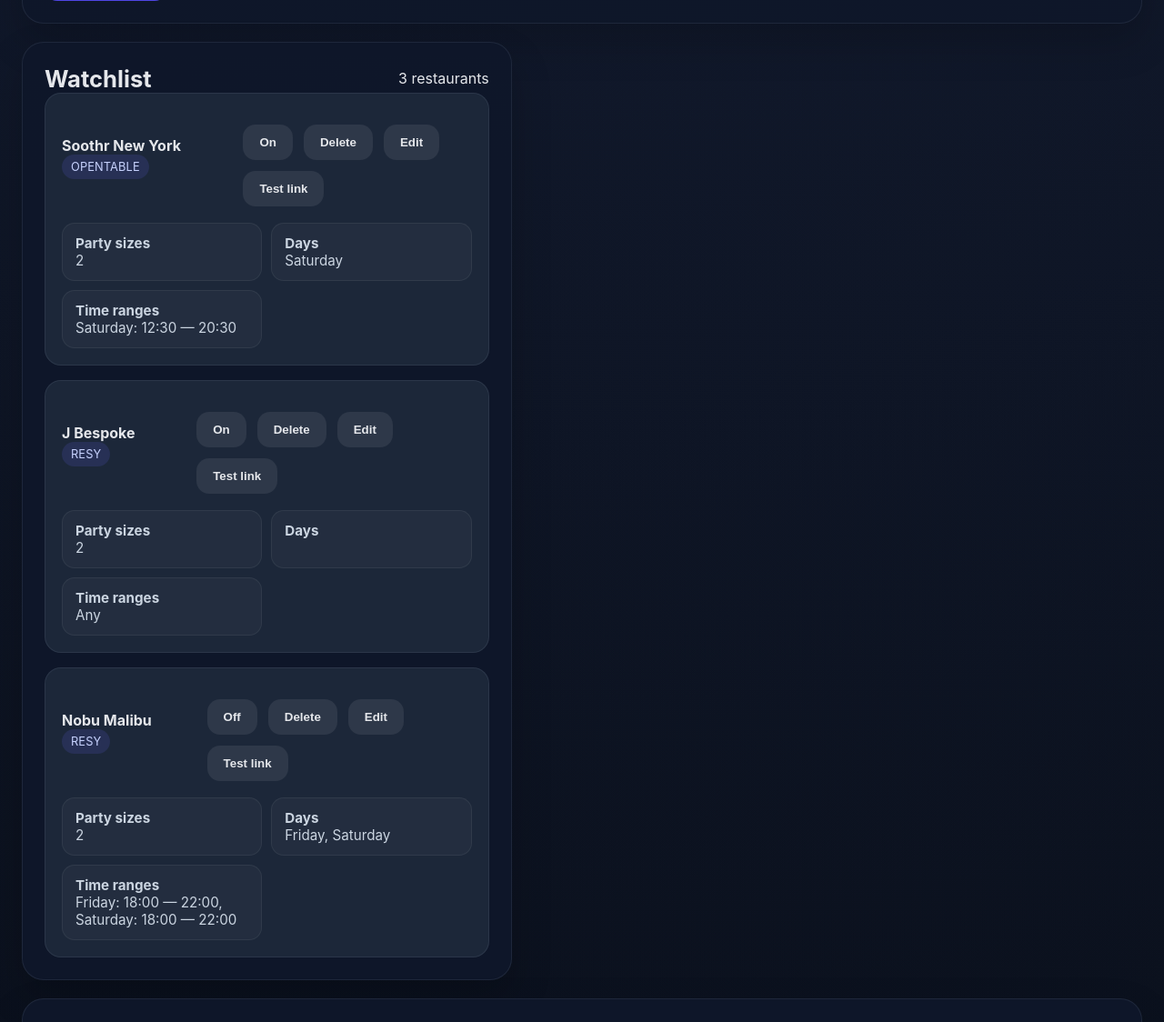
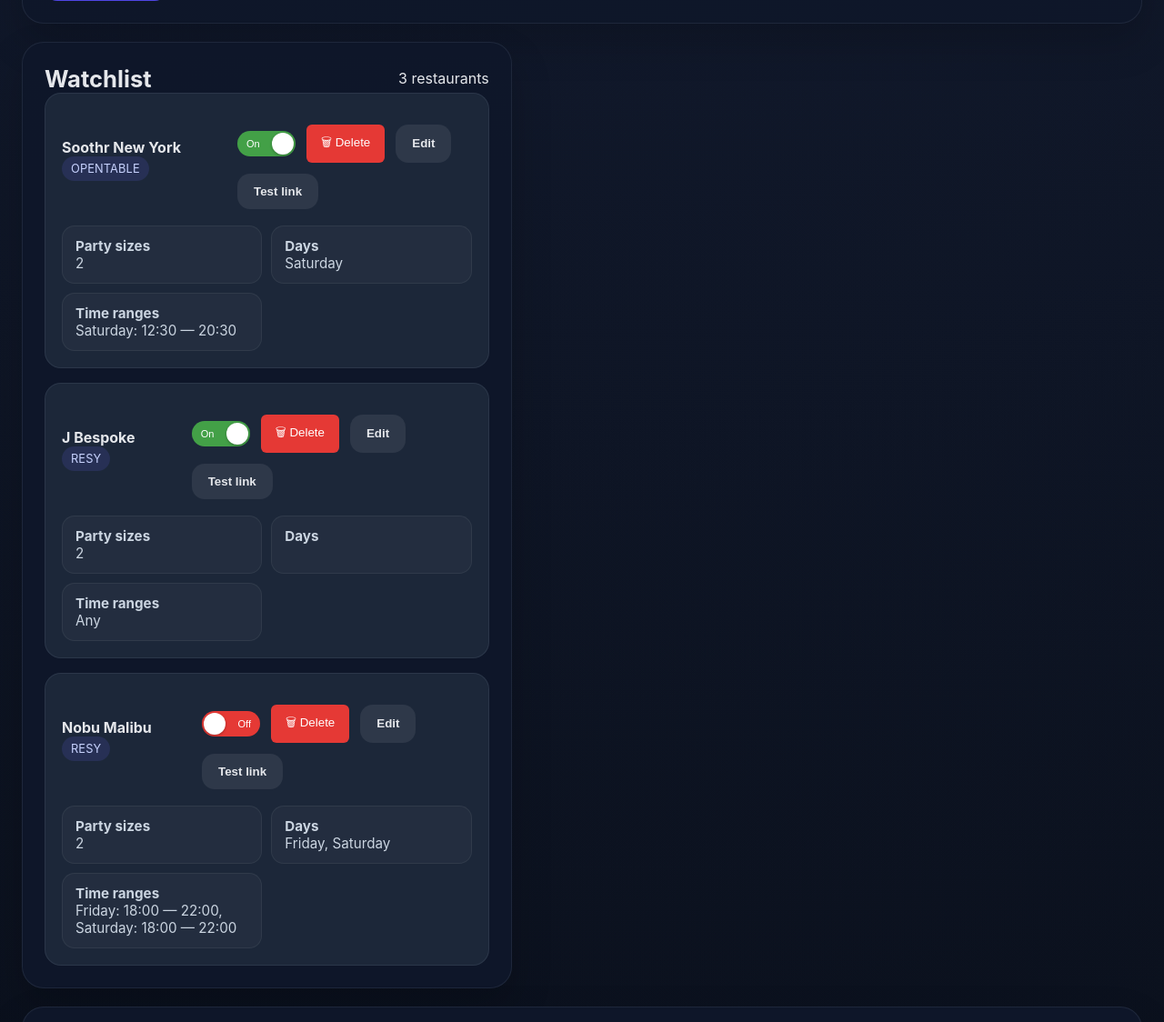
Before and after one commit to azhang1066/Restaurant-Reservations, a Flask app: page / in a window 1280 px wide. Shown: the part 1316-2440 px from the top of the page at 91% size. Run offline with Flask 3, Linux system fonts and the light colour scheme; data comes from the database, SQL or seed files in the repository; both versions use the stored data as it was after the commit; parts of the project's set-up code (start-up, migrations or seed data) failed here and were passed over.

Commit message:
UI button updates

```diff
--- a/static/app.js
+++ b/static/app.js
@@ -188,8 +188,8 @@ function renderRestaurantCard(restaurant) {
       <span class="platform-badge">${restaurant.source.toUpperCase()}</span>
     </div>
     <div class="edit-actions">
-      <button class="button button-secondary toggle-btn">${restaurant.enabled ? "On" : "Off"}</button>
-      <button class="button button-secondary delete-btn">Delete</button>
+      <button class="button toggle-switch toggle-btn" aria-pressed="${restaurant.enabled}" aria-label="Toggle monitoring for ${restaurant.name}"><span class="toggle-track"><span class="toggle-thumb"></span><span class="toggle-label-text">${restaurant.enabled ? "On" : "Off"}</span></span></button>
+      <button class="button btn-delete delete-btn">🗑 Delete</button>
       <button class="button button-secondary edit-btn">Edit</button>
       <button class="button button-secondary deep-link-btn" title="Generate a booking link for today">Test link</button>
     </div>
--- a/static/style.css
+++ b/static/style.css
@@ -183,6 +183,97 @@ body {
 
 .button-secondary {
   background: rgba(255,255,255,0.08);
+}
+
+.btn-delete {
+  background: #e53935;
+  border-radius: 6px;
+  padding: 10px 16px;
+  gap: 6px;
+  color: #ffffff;
+  font-weight: 500;
+  transition: background 0.15s ease, transform 0.15s ease;
+}
+
+.btn-delete:hover {
+  background: #c62828;
+  transform: translateY(-1px);
+}
+
+.btn-delete:active {
+  background: #b01a1a;
+  transform: none;
+}
+
+/* iOS-style toggle switch — button wrapper keeps .button for mobile touch target + layout */
+.toggle-switch {
+  background: none;
+  padding: 0;
+  border-radius: 0;
+  transition: none;
+}
+
+.toggle-switch:hover {
+  background: none;
+  transform: none;
+}
+
+.toggle-switch:focus-visible {
+  outline: none;
+}
+
+.toggle-track {
+  position: relative;
+  width: 64px;
+  height: 28px;
+  border-radius: 999px;
+  background: #e53935;
+  transition: background 0.2s ease;
+  display: block;
+  flex-shrink: 0;
+}
+
+.toggle-switch:focus-visible .toggle-track {
+  outline: 2px solid #818cf8;
+  outline-offset: 2px;
+}
+
+.toggle-switch[aria-pressed="true"] .toggle-track {
+  background: #43a047;
+}
+
+.toggle-thumb {
+  position: absolute;
+  top: 2px;
+  left: 2px;
+  width: 24px;
+  height: 24px;
+  border-radius: 50%;
+  background: #ffffff;
+  box-shadow: 0 1px 3px rgba(0, 0, 0, 0.3);
+  transition: transform 0.2s ease;
+  pointer-events: none;
+}
+
+.toggle-switch[aria-pressed="true"] .toggle-thumb {
+  transform: translateX(36px);
+}
+
+.toggle-label-text {
+  position: absolute;
+  top: 50%;
+  transform: translateY(-50%);
+  font-size: 11px;
+  font-weight: 500;
+  color: #ffffff;
+  line-height: 1;
+  pointer-events: none;
+  right: 10px;
+}
+
+.toggle-switch[aria-pressed="true"] .toggle-label-text {
+  right: auto;
+  left: 10px;
 }
 
 .form-group {
```
Also changed, not shown: restaurants.db.
